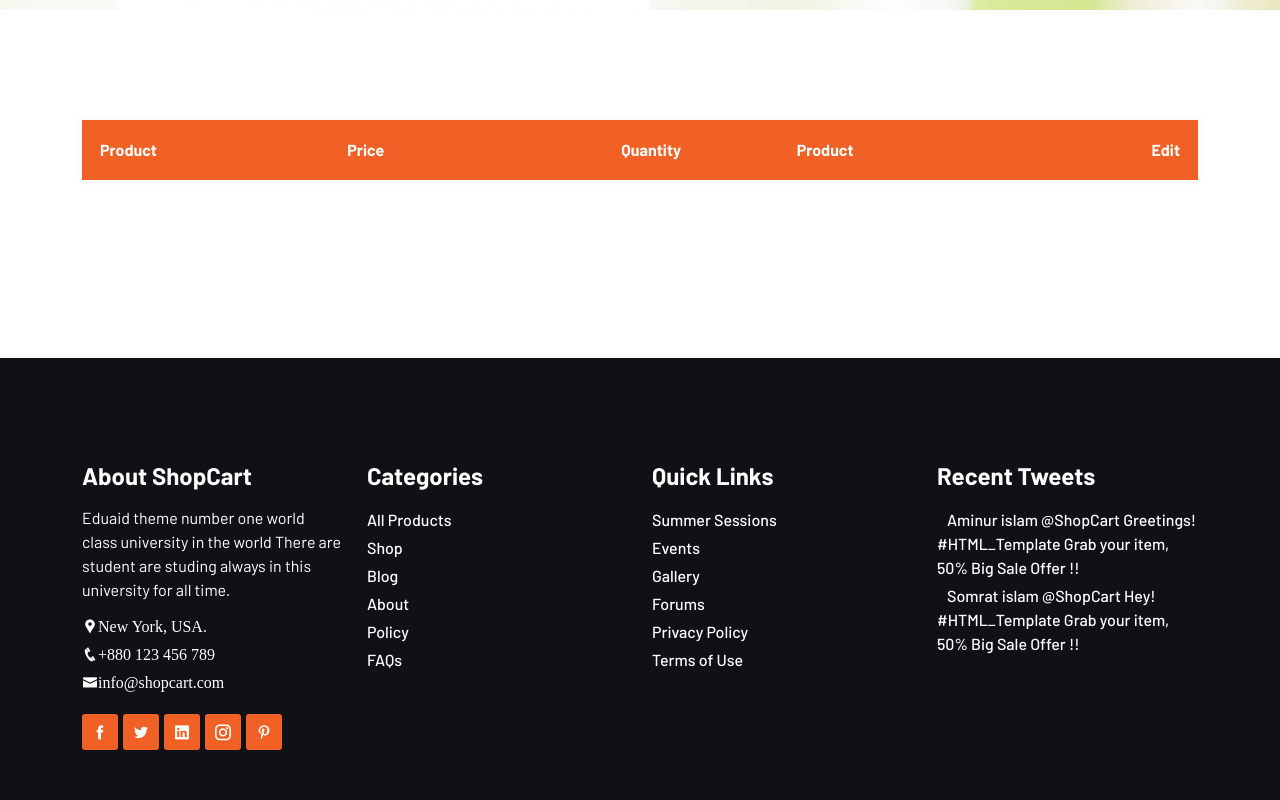
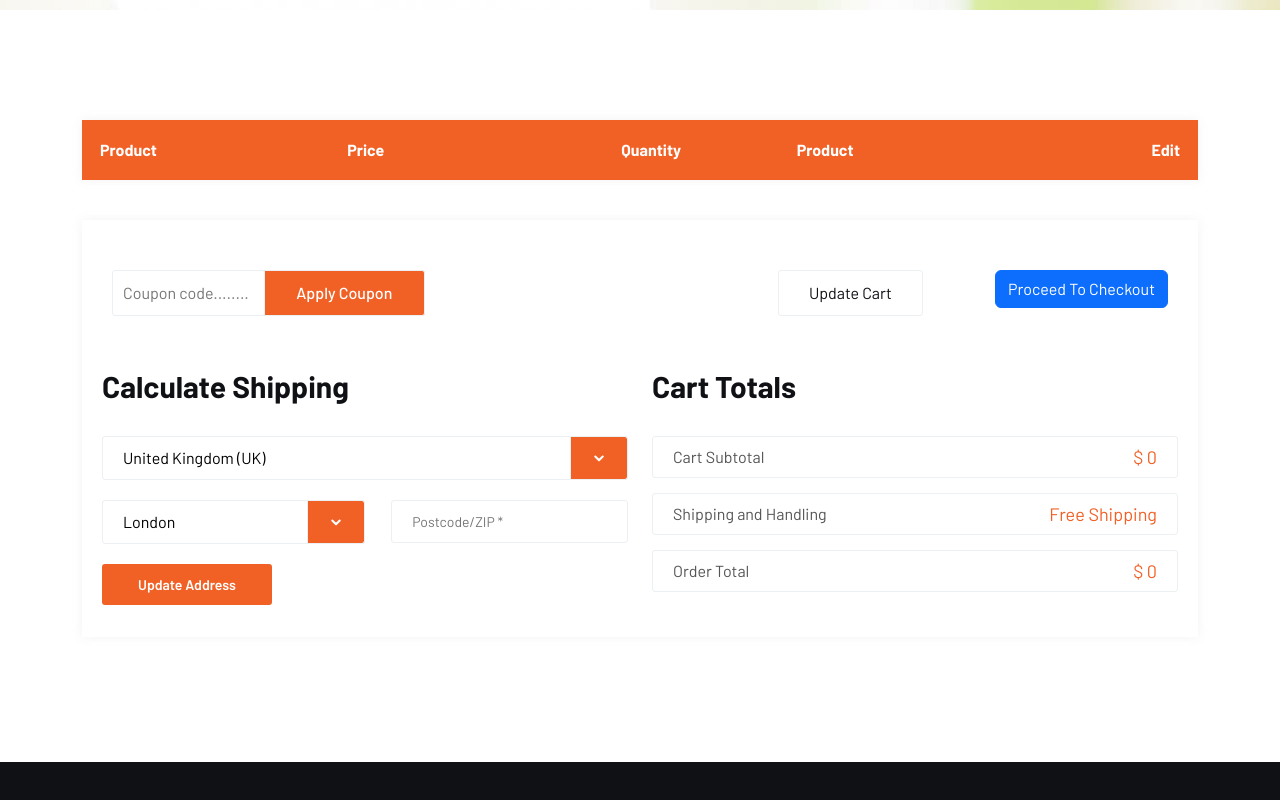
Before and after one commit to JamesAbiolaBisiriyu/REACT-ECOMMERCE, a React (Vite) app: page /cart-page in a window 1280 px wide. Shown: the part 442-1242 px from the top of the page. Built offline with nearby package versions, Linux system fonts and the light colour scheme.

Commit message:
checkOutPage

```diff
--- a/src/shop/CartPage.jsx
+++ b/src/shop/CartPage.jsx
@@ -1,109 +1,221 @@
-import React, { useEffect, useState } from 'react'
-import PageHeader from '../components/PageHeader';
-import { Link } from 'react-router-dom';
+import React, { useEffect, useState } from "react";
+import PageHeader from "../components/PageHeader";
+import { Link } from "react-router-dom";
+import delImgUrl from "../assets/images/shop/del.png";
+import CheckOutPage from "./CheckOutPage";
 
 const CartPage = () => {
   const [cartItems, setCartItems] = useState([]);
 
-  useEffect(()=>{
+  useEffect(() => {
     // fetch cart items from local storage
-    const storedCartItems = JSON.parse(localStorage.getItem('cart')) || [];
+    const storedCartItems = JSON.parse(localStorage.getItem("cart")) || [];
     setCartItems(storedCartItems);
-  },[])
+  }, []);
   // calculate prices
   const calculateTotalPrice = (item) => {
     return item.price * item.quantity;
-  }
+  };
   // handle quantity increase
-  const handleIncrease = (item) =>{
+  const handleIncrease = (item) => {
     item.quantity += 1;
     setCartItems([...cartItems]);
     // update local storage with new cart items
-    localStorage.setItem("cart",JSON.stringify(cartItems));
-  }
+    localStorage.setItem("cart", JSON.stringify(cartItems));
+  };
 
   // handle quantity decrease
-  const handleDecrease = (item)=>{
-    if (item.quantity > 1){
+  const handleDecrease = (item) => {
+    if (item.quantity > 1) {
       item.quantity -= 1;
       setCartItems([...cartItems]);
-
-
     }
-  }
+  };
 
   //  remove item from the cart
   const handleRemove = (item) => {
-    const updatedCart = cartItems.filter((cartItems)=> cartItems.id !== item.id);
+    const updatedCart = cartItems.filter(
+      (cartItems) => cartItems.id !== item.id
+    );
     // update new cart
     setCartItems(updatedCart);
 
-    updateLocalStorage(updatedCart)
-  }
+    updateLocalStorage(updatedCart);
+  };
   const updateLocalStorage = (cart) => {
-    localStorage.setItem('cart',JSON.stringify(cart));
-  }
+    localStorage.setItem("cart", JSON.stringify(cart));
+  };
   // cart subtotal
-  const cartSubTotal = cartItems.reduce((total,item)=>{
+  const cartSubTotal = cartItems.reduce((total, item) => {
     return total + calculateTotalPrice(item);
-  }, 0)
+  }, 0);
   // order total
-  const orderTotal = cartSubTotal
+  const orderTotal = cartSubTotal;
   return (
     <div>
       <PageHeader title={"Shopping Cart"} curPage={"Cart Page"} />
 
-      <div className='shop-cart padding-tb'>
+      <div className="shop-cart padding-tb">
         <div className="container">
           <div className="section-wrapper">
             {/* cart-top */}
-            <div className='cart-top'>
+            <div className="cart-top">
               <table>
                 <thead>
                   <tr>
-                    <th className='cat-product'>Product</th>
-                    <th className='cat-price'>Price</th>
-                    <th className='cat-quantity'>Quantity</th>
-                    <th className='cat-toprice'>Product</th>
-                    <th className='cat-edit'>Edit</th>
+                    <th className="cat-product">Product</th>
+                    <th className="cat-price">Price</th>
+                    <th className="cat-quantity">Quantity</th>
+                    <th className="cat-toprice">Product</th>
+                    <th className="cat-edit">Edit</th>
                   </tr>
                 </thead>
 
                 {/* table body */}
                 <tbody>
-                  {
-                    cartItems.map((item, index)=>(
+                  {cartItems.map((item, index) => (
                     <tr key={index}>
-                        <td className='product-item caat-product'>
-                          <div className='p-thumb'>
-                            <Link to="/shop"><img src={item.img} alt="" /></Link>
+                      <td className="product-item caat-product">
+                        <div className="p-thumb">
+                          <Link to="/shop">
+                            <img src={item.img} alt="" />
+                          </Link>
                         </div>
-                          <div className='p-content'>
+                        <div className="p-content">
                           <Link to="/shop">{item.name}</Link>
                         </div>
                       </td>
 
-                        <td className='cat-price'>${item.price}</td>
-                        <td className='cat-quantity'>
-                          <div className='cart-plus-minus'>
-                            <div className='dec qtybutton' onClick={()=>handleDecrease(item)}>-</div>
-                            <input type="text" className='cart-plus-minus-box' name="qtybutton" value={item.quantity} />
-                            <div className='inc qtybutton' onClick={()=>handleIncrease(item)} >+</div>
-
+                      <td className="cat-price">${item.price}</td>
+                      <td className="cat-quantity">
+                        <div className="cart-plus-minus">
+                          <div
+                            className="dec qtybutton"
+                            onClick={() => handleDecrease(item)}
+                          >
+                            -
+                          </div>
+                          <input
+                            type="text"
+                            className="cart-plus-minus-box"
+                            name="qtybutton"
+                            value={item.quantity}
+                          />
+                          <div
+                            className="inc qtybutton"
+                            onClick={() => handleIncrease(item)}
+                          >
+                            +
+                          </div>
                         </div>
                       </td>
+                      <td className="cat-toprice">
+                        ${calculateTotalPrice(item)}
+                      </td>
+                      <td className="cat-edit">
+                        <a href="#" onClick={() => handleRemove(item)}>
+                          <img src={delImgUrl} alt="" />
+                        </a>
+                      </td>
                     </tr>
-                    ))
-                  }
+                  ))}
                 </tbody>
               </table>
             </div>
             {/*  /.cart-top ends*/}
+            {/* cart bottom */}
+            <div className="cart-bottom">
+              {/* Checkout box */}
+              <div className="cart-checkout-box">
+                <form className="coupon">
+                  <input
+                    className="cart-page-input-text"
+                    type="text"
+                    name=""
+                    id=""
+                    placeholder="Coupon code........"
+                  />
+                  <input type="submit" value={"Apply Coupon"} />
+                </form>
+                <form className="cart-checkout">
+                  <input type="submit" value="Update Cart" />
+                  <div>
+                    <CheckOutPage/>
+                  </div>
+                </form>
+              </div>
+
+              {/* checkout box end */}
+              {/* shopping box */}
+              <div className="shiping-box">
+                <div className="row">
+                  <div className="col-md col-12">
+                    <div className="calculate-shiping">
+                      <h3>Calculate Shipping</h3>
+                      <div className="outline-select">
+                        <select>
+                          <option value="uk">United Kingdom (UK)</option>
+                          <option value="us">United States (USA)</option>
+                          <option value="bd">Bangladesh </option>
+                          <option value="pak">Pakistan</option>
+                          <option value="ind">India</option>
+                          <option value="np">Nepal</option>
+                        </select>
+                        <span className="select-icon">
+                          <i className="icofont-rounded-down"></i>
+                        </span>
+                      </div>
+
+                      <div className="outline-select shipping-select">
+                        <select>
+                          <option value="uk">London</option>
+                          <option value="us">New York (NYC)</option>
+                          <option value="bd">Dhaka </option>
+                          <option value="pak">Korachi</option>
+                          <option value="ind">New Delhi</option>
+                          <option value="np">Nepal</option>
+                        </select>
+                        <span className="select-icon">
+                          <i className="icofont-rounded-down"></i>
+                        </span>
+                      </div>
+                      <input
+                        type="text"
+                        name="postalCode"
+                        id="postalCode"
+                        placeholder="Postcode/ZIP *"
+                        className="cart-page-input-text"
+                      />
+                      <button type="submit">Update Address</button>
+                    </div>
+                  </div>
+
+                  <div className="col-md col-12">
+                    <div className="cart-overview">
+                      <h3>Cart Totals</h3>
+                      <ul className="lab-ul">
+                        <li>
+                          <span className="pull-left">Cart Subtotal</span>
+                          <p className="pull-right">$ {cartSubTotal}</p>
+                        </li>
+                        <li>
+                          <span className="pull-left">Shipping and Handling</span>
+                          <p className="pull-right">Free Shipping</p>
+                        </li><li>
+                          <span className="pull-left">Order Total</span>
+                          <p className="pull-right">$ {orderTotal.toFixed()}</p>
+                        </li>
+                      </ul>
                     </div>
                   </div>
                 </div>
               </div>
-  )
-}
+            </div>
+          </div>
+        </div>
+      </div>
+    </div>
+  );
+};
 
-export default CartPage
+export default CartPage;
--- /dev/null
+++ b/src/shop/CheckOutPage.jsx
@@ -0,0 +1,78 @@
+import { Modal, Button } from "react-bootstrap";
+
+import React, { useState } from "react";
+
+const CheckOutPage = () => {
+  const [show, setShow] = useState(false);
+  const [activeTab, setActiveTab] = useState("Visa");
+
+  // handle  tab change
+  const handleTabChange = (tabId) => {
+    setActiveTab(tabId);
+  };
+  const handleShow = () => setShow(true);
+  const handleClose = () => setShow(false);
+
+  return (
+    <div className="modalCard">
+      {/* <Button variant='primary' className='py-2 '>   Proceed To Checkout</Button> */}
+      <Button className="btn btn-primary" onClick={handleShow}>
+        Proceed To Checkout
+      </Button>
+
+      <Modal
+        show={show}
+        onHide={handleClose}
+        animation={false}
+        className="modal fade
+     centered"
+      >
+        <div className="modal-dialog">
+          <h5 className="px-3 mb-3">Select your Payment Method</h5>
+          <div className="modal-content">
+            <div className="modal-body">
+              <div className="tabs mt-3">
+                <ul className="nav nav-tabs" id="myTab" role="tablist">
+                  <li className="nav-item" role='presentation'>
+                    <a className={`nav-link ${activeTab==='visa' ? "active " : ""}`}
+                    id="visa-tab"
+                    data-toggle="tab"
+                    role="tab"
+                    aria-controls="visa"
+                    aria-selected={activeTab === "visa"}
+                    onClick={()=>handleTabChange('visa')}
+                    href="#visa">
+                      <img
+                        src="https://i.imgur.com/sB4jftM.png"
+                        alt=""
+                        width="80"
+                      />
+                    </a>
+                  </li>
+                  <li className="nav-item" role='presentation'>
+                    <a className={`nav-link ${activeTab==='visa' ? "active " : ""}`}
+                    id="visa-tab"
+                    data-toggle="tab"
+                    role="tab"
+                    aria-controls="visa"
+                    aria-selected={activeTab === "visa"}
+                    onClick={()=>handleTabChange('visa')}
+                    href="#visa">
+                      <img
+                        src="https://i.imgur.com/sB4jftM.png"
+                        alt=""
+                        width="80"
+                      />
+                    </a>
+                  </li>
+                </ul>
+              </div>
+            </div>
+          </div>
+        </div>
+      </Modal>
+    </div>
+  );
+};
+
+export default CheckOutPage;
```
Lines whose indentation alone changed are shown as unchanged.
